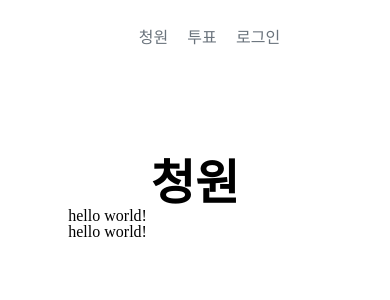
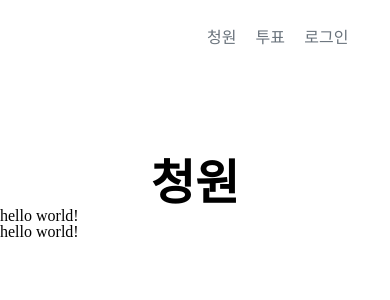
Before and after one commit to CBNU-CMI/cbnu_ulrim, a React (Create React App) app: page / in a window 390 px wide. Shown: the top 300 px of the page. Built offline with nearby package versions, Linux system fonts and the light colour scheme.

Commit message:
[#25] markup: media query 적용 - navigation - archive

```diff
--- a/src/App.tsx
+++ b/src/App.tsx
@@ -14,6 +14,10 @@ const MainLayout = styled.div`
   width: 65%;
   margin: 0 auto;
   position: relative;
+
+  @media only screen and (max-width: 768px) {
+    width: 100%;
+  }
 `;
 
 function App() {
--- a/src/components/Archive/Archive.module.scss
+++ b/src/components/Archive/Archive.module.scss
@@ -12,7 +12,6 @@
   margin: 1rem;
   padding: 1.25rem;
   cursor: pointer;
-  width: 40rem;
 
   .archive-text {
     font-size: 1.5rem;
--- a/src/components/Global/Navigation/Navigation.module.scss
+++ b/src/components/Global/Navigation/Navigation.module.scss
@@ -1,5 +1,8 @@
 @import '../../../styles/palette';
 .box {
+  @media only screen and (max-width: 768px) {
+    width: 100%;
+  }
   position: fixed;
   width: 65%;
   height: 60px;
```
